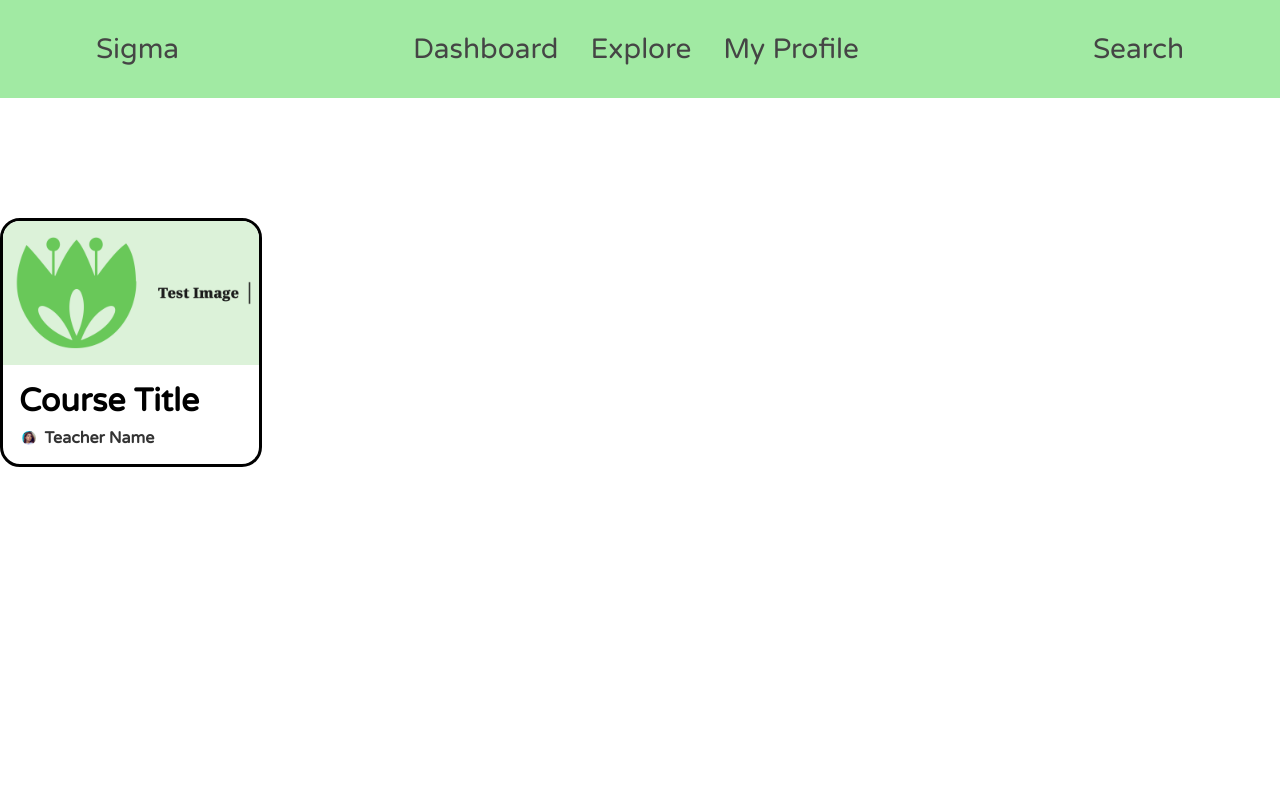
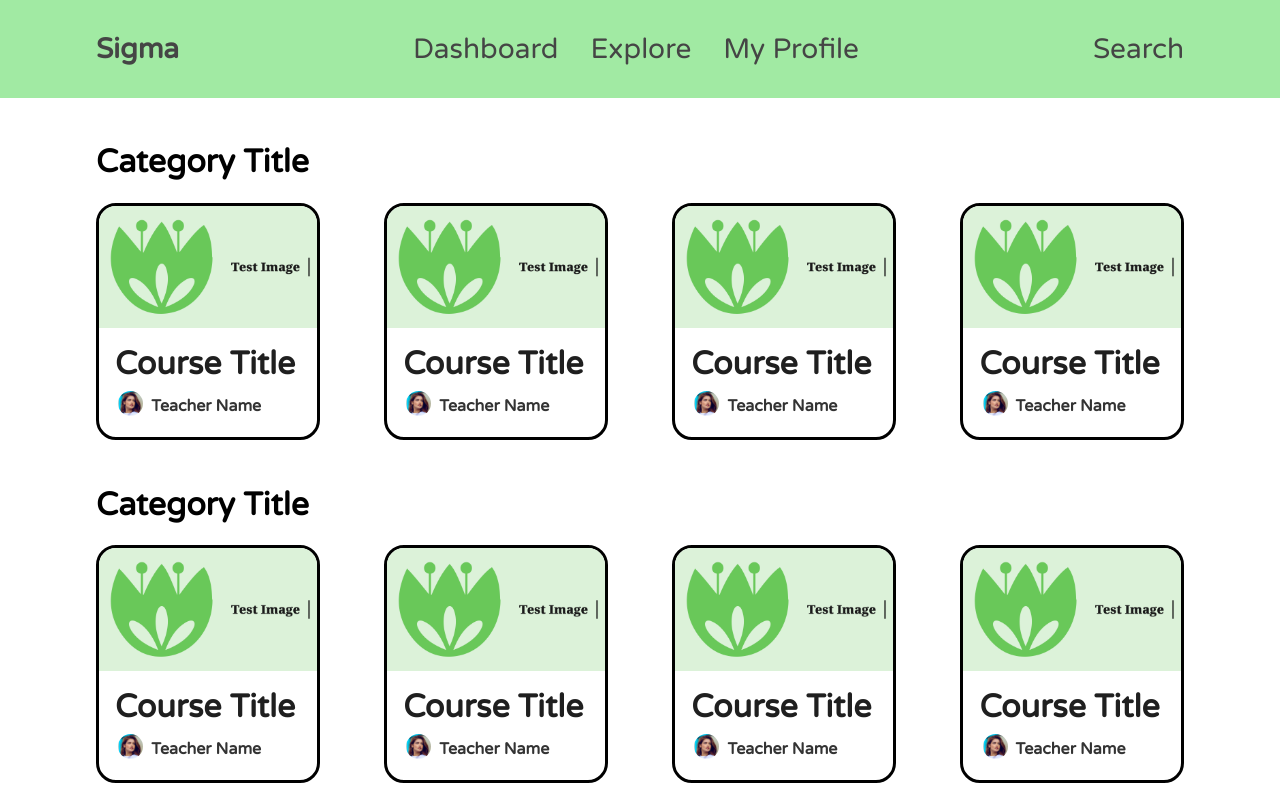
Before and after one commit to v4sj4n/sigma, a React (Vite) app: page / in a window 1280 px wide. Built offline with nearby package versions, Linux system fonts and the light colour scheme.

Commit message:
Added categories

```diff
--- a/src/App.tsx
+++ b/src/App.tsx
@@ -1,17 +1,13 @@
-import Card from "./Components/Card/Card"
+import Category from "./Components/Category/Category"
 import Header from "./Components/Header/Header"
 
 export default function App() {
   return (
     <>
       <Header />
-      <br />
-      <br />
-      <br />
-      <br />
-      <br />
-      <br />
-      <Card />
+
+      <Category />
+      <Category />
     </>
   )
 }
--- a/src/Components/Card/Card.module.css
+++ b/src/Components/Card/Card.module.css
@@ -4,7 +4,11 @@
     overflow: hidden;
     width: 20%;
 
-    >img {
+    & a {
+        text-decoration: none;
+    }
+
+    >a img {
         width: 100%;
     }
 
@@ -12,6 +16,13 @@
         margin-top: 0.75rem;
         margin-bottom: 0.5rem;
         padding-left: 1rem;
+
+        & a{
+            color: #1f1f1f;
+        }
+        & a:hover{
+            text-decoration: underline;
+        }
     }
 
     >div {
@@ -21,15 +32,17 @@
         margin-bottom: 1rem;
         padding-left: 1.2rem;
 
-        >img {
+        >a img {
             border-radius: 20px;
-            width: 6%;
-            height: 6%;
+            width: 25px;
         }
 
         >h4 {
             margin: 0;
-            color: #333;
+
+            > a {
+                color: #333;
+            }
         }
     }
 }
@@ -37,4 +50,5 @@
 .card:hover {
     border-right: 9px solid #000;
     border-bottom: 9px solid #000;
+    border-radius: 2rem;
 }
--- a/src/Components/Card/Card.tsx
+++ b/src/Components/Card/Card.tsx
@@ -2,11 +2,19 @@ import styles from "./Card.module.css"
 export default function Card() {
   return (
     <div className={styles.card}>
-      <img src="template.png" alt="Course name" />
-        <h1>Course Title</h1>
+      <a href="">
+        <img src="template.png" alt="Course name" />
+      </a>
+      <h1>
+        <a href="">Course Title</a>
+      </h1>
       <div>
-        <img src="teacher.png" alt="Teacher name" />
-        <h4>Teacher Name</h4>
+          <a href="">
+            <img src="teacher.png" alt="Teacher name" />
+          </a>
+          <h4>
+            <a href="">Teacher Name</a>
+          </h4>
       </div>
     </div>
   )
--- /dev/null
+++ b/src/Components/Category/Category.module.css
@@ -0,0 +1,8 @@
+.category-style {
+    padding: 1.5rem 6rem 0rem;
+
+    > div {
+        display: flex;
+        justify-content: space-between;
+    }
+}
--- /dev/null
+++ b/src/Components/Category/Category.tsx
@@ -0,0 +1,17 @@
+import Card from "../Card/Card"
+import styles from "./Category.module.css"
+
+const Category = () => {
+  return (
+    <div className={styles["category-style"]}>
+      <h1>Category Title</h1>
+      <div>
+        <Card />
+        <Card />
+        <Card />
+        <Card />
+      </div>
+    </div>
+  )
+}
+export default Category
--- a/src/Components/Header/Header.tsx
+++ b/src/Components/Header/Header.tsx
@@ -2,7 +2,7 @@ import styles from "./Header.module.css"
 const Header = () => {
   return (
     <nav className={styles.navbar}>
-      <a href="/">Sigma</a>
+      <a href="/"><strong>Sigma</strong></a>
 
       <div>
         <a href="">Dashboard</a>
```
